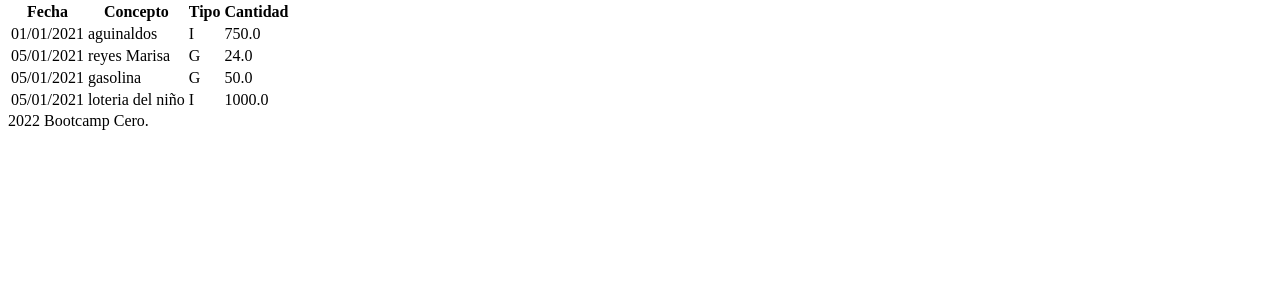
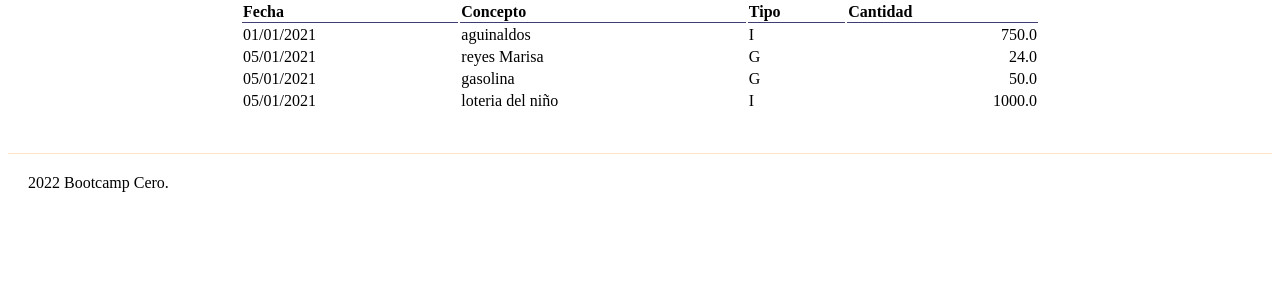
Before and after one commit to MarkelJM/hello-flask, a Flask app: page / in a window 1280 px wide. Shown: the part 83-383 px from the top of the page. Run offline with Flask 2, Linux system fonts and the light colour scheme.

Commit message:
feat:damos forma a la pagina

```diff
--- a/balance/static/css/styles.css
+++ b/balance/static/css/styles.css
@@ -15,3 +15,31 @@ nav {
     line-height: 25px;
     padding-left: 25px;
 }
+
+main {
+    max-width: 800px;
+    margin: auto;
+    padding: 0 20px;
+}
+
+table.paper {
+    width: 100%;
+
+}
+
+
+
+.titulo-tabla {
+    border-bottom: #3d3e75 1px solid;
+    text-align: left;
+}
+
+.numero {
+    text-align: right;
+}
+
+.pie-de-pagina {
+    margin-top: 40px;
+    padding: 20px;
+    border-top: solid 1px bisque;
+}
--- a/balance/templates/inicio.html
+++ b/balance/templates/inicio.html
@@ -19,23 +19,25 @@
     <nav>
         Inicio | Nuevo
     </nav>
+    <main>
 
         <table class="paper">
             <tr>
-            <th>Fecha</th>
-            <th>Concepto</th>
-            <th>Tipo</th>
-            <th>Cantidad</th>
+                <th class="titulo-tabla">Fecha</th>
+                <th class="titulo-tabla">Concepto</th>
+                <th class="titulo-tabla">Tipo</th>
+                <th class="titulo-tabla">Cantidad</th>
             </tr>
             {% for mov in movs %}
             <tr>
                 <td>{{mov.fecha}}</td>
                 <td>{{mov.concepto}}</td>
                 <td>{{mov.tipo}}</td>
-            <td>{{mov.cantidad}}</td>
+                <td class="numero">{{mov.cantidad}}</td>
             </tr>
             {% endfor %}
         </table>
+    </main>
 
     <footer class="pie-de-pagina">2022 Bootcamp Cero.</footer>
 </body>
```
Lines whose indentation alone changed are shown as unchanged.
